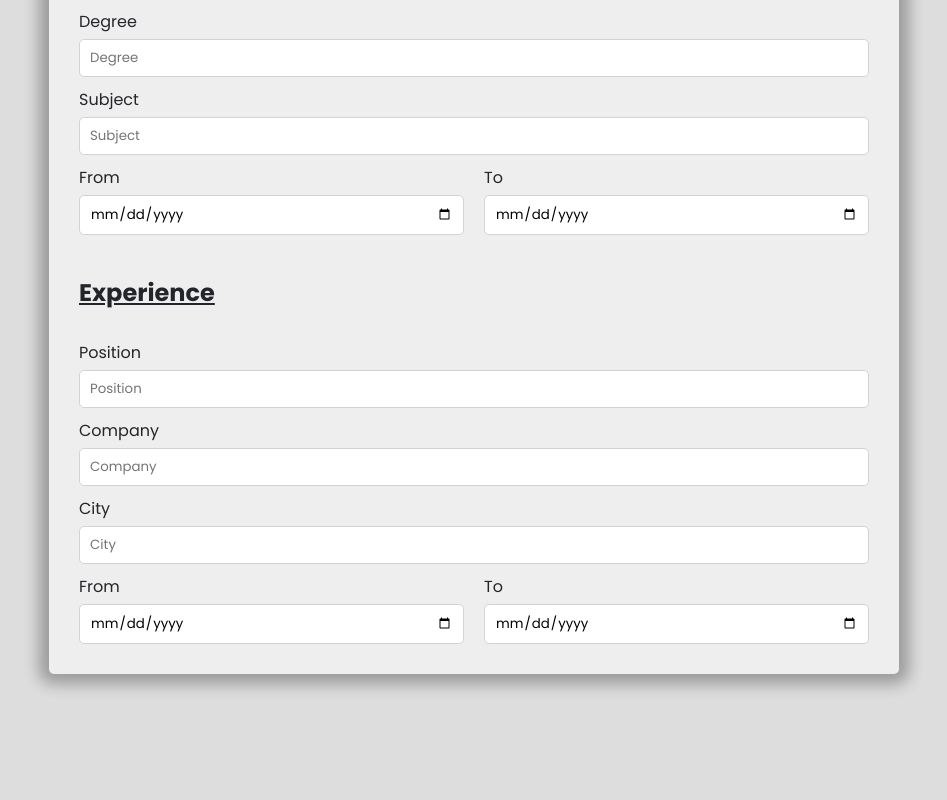
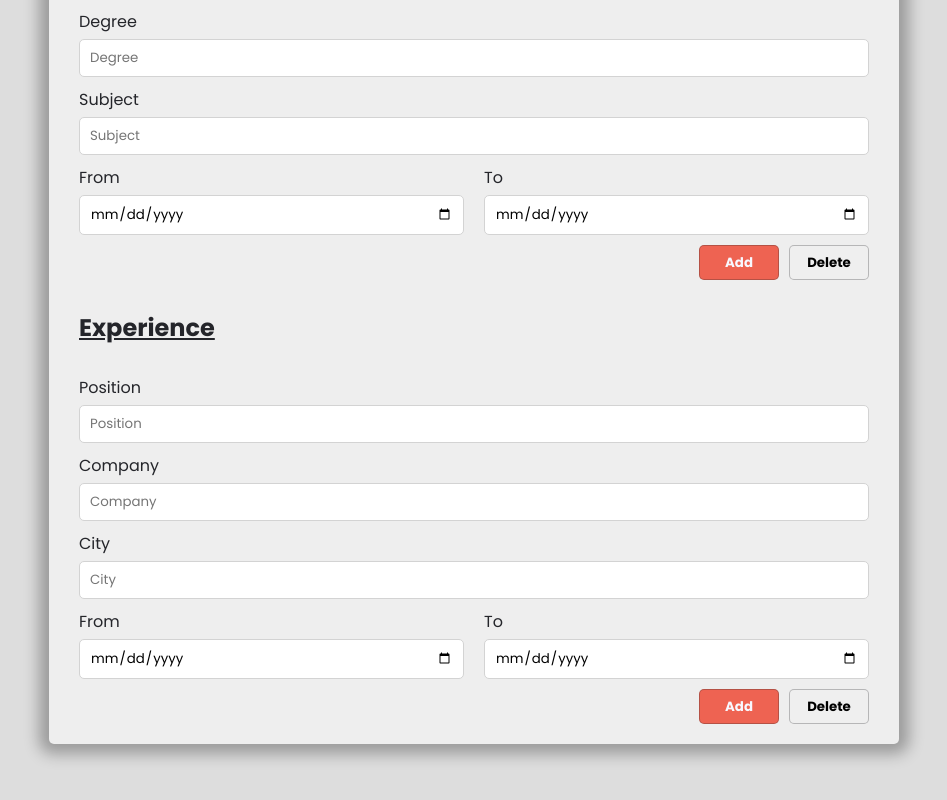
Before and after one commit to mirza-adnan/cv-builder, a React (Create React App) app: page / in a window 1280 px wide. Shown: the part 1068-1868 px from the top of the page, without its empty margins (166-1113 px from the left). Before the commit the page ends 1806 px from the top, so only its background shows below. Built offline with nearby package versions, Linux system fonts and the light colour scheme.

Commit message:
added and designed buttons

```diff
--- a/src/components/Form/Education.js
+++ b/src/components/Form/Education.js
@@ -72,6 +72,10 @@ function Education() {
 					/>
 				</div>
 			</div>
+			<div className='buttons'>
+				<button className='btn add-btn'>Add</button>
+				<button className='btn delete-btn'>Delete</button>
+			</div>
 		</section>
 	);
 }
--- a/src/components/Form/Experience.js
+++ b/src/components/Form/Experience.js
@@ -61,6 +61,10 @@ function Experience() {
 					/>
 				</div>
 			</div>
+			<div className='buttons'>
+				<button className='btn add-btn'>Add</button>
+				<button className='btn delete-btn'>Delete</button>
+			</div>
 		</section>
 	);
 }
```
